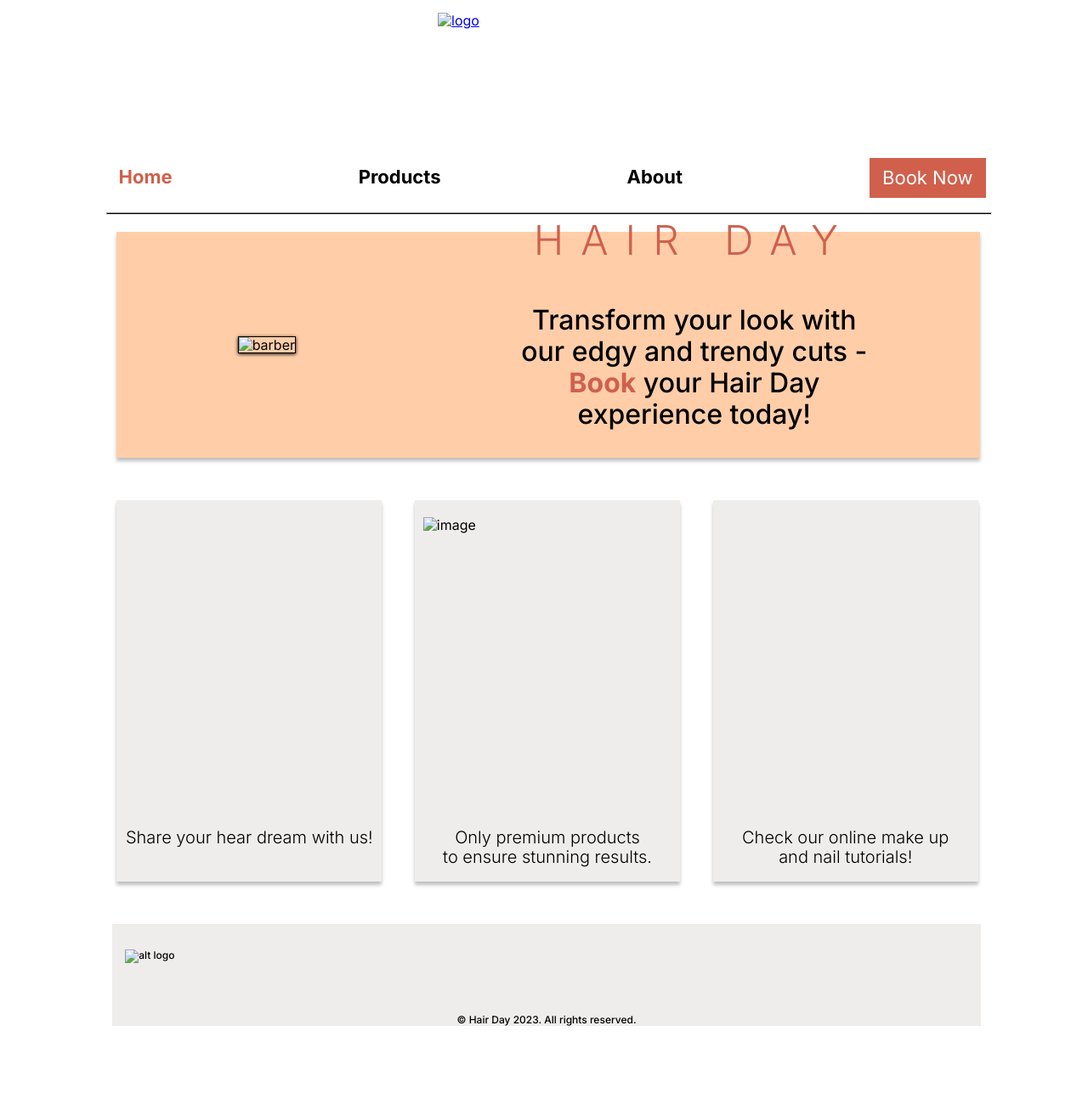
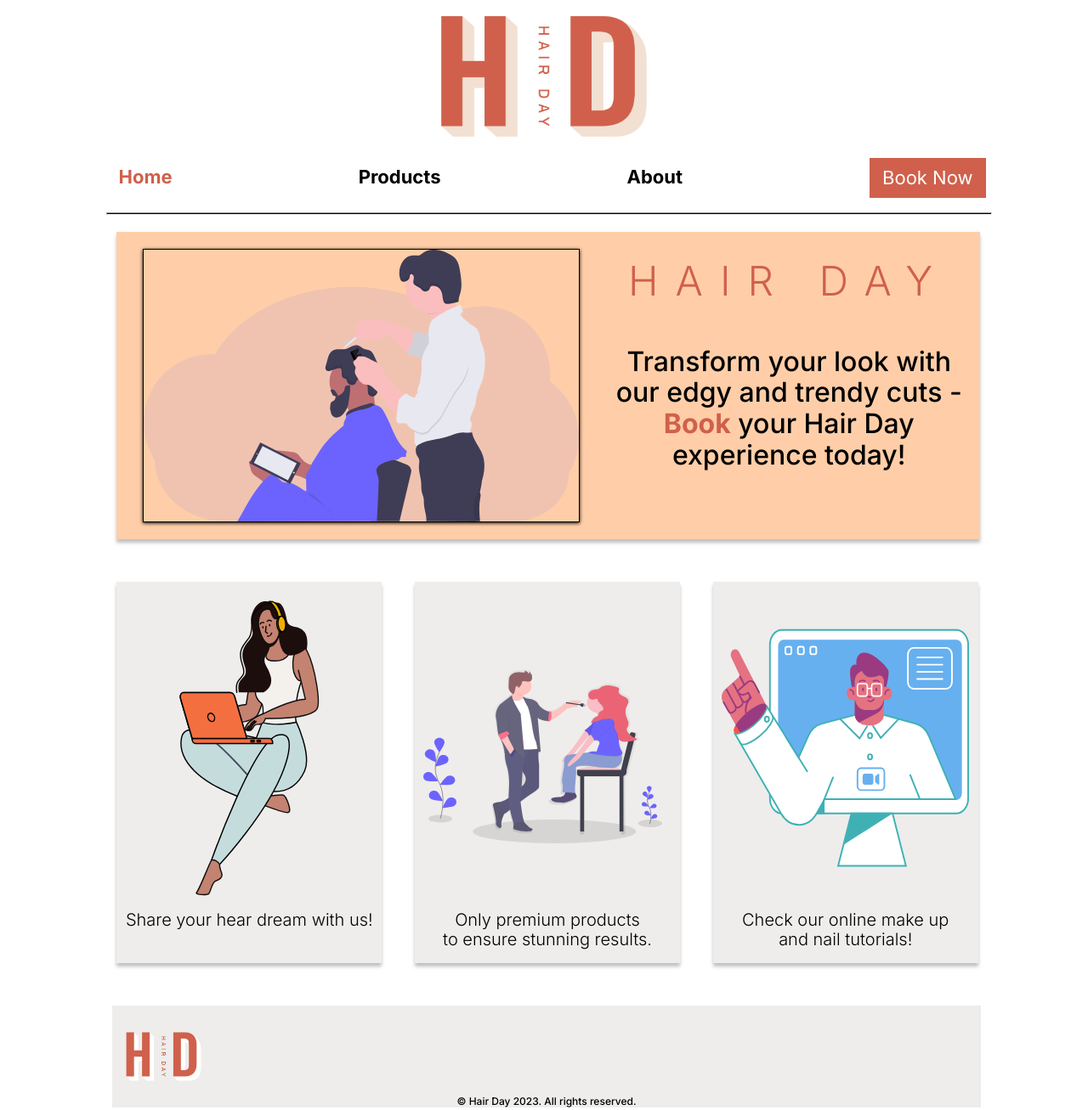
Before and after one commit to Arthwr/HairDay-website, a plain HTML site: page index.html in a window 1280 px wide. Shown: the whole page at 85% size. Before the commit the page ends 1258 px from the top, so only its background shows below. Drawn offline with Linux system fonts and the light colour scheme; the site is published under a folder, as on GitHub Pages, so addresses that start at the root find nothing.

Commit message:
fix pictures src and layout

```diff
--- a/css/styles.css
+++ b/css/styles.css
@@ -68,10 +68,6 @@ hr {
   box-shadow: 1px 1px #d0604c, 2px 2px #d0604c, 3px 3px #d0604c;
   -webkit-transform: translateX(-3px);
   transform: translateX(-3px);
-}
-
-#book:hover {
-  /* box-shadow: 0 0 10px #d0604c; */
 }
 
 .navlink a:hover {
@@ -342,7 +338,7 @@ footer {
 }
 
 /* Laptop L */
-@media (max-width: 1070px) {
+@media (max-width: 1105px) {
   h1 {
     font-size: 2.5em;
   }
--- a/index.html
+++ b/index.html
@@ -17,7 +17,7 @@
     <div class="head">
       <header>
         <a href="index.html">
-          <img class="main-logo" src="/logo/Artboard 19.png" alt="logo"
+          <img class="main-logo" src="logo/Artboard 19.png" alt="logo"
         /></a>
       </header>
       <nav>
@@ -45,7 +45,7 @@
           <div class="barber-container">
             <img
               id="barber"
-              src="/svg/barber.svg"
+              src="svg/barber.svg"
               alt="barber"
               width="auto"
               height="auto"
@@ -65,13 +65,13 @@
       <div class="info-flex">
         <a href="book-form.html">
           <div class="info">
-            <img src="/svg/laptop-girl.svg" alt="" />
+            <img src="svg/laptop-girl.svg" alt="" />
             <h2>Share your hear dream with us!</h2>
           </div>
         </a>
         <a href="products.html">
           <div class="info">
-            <img src="/svg/makeup.svg" alt="image" />
+            <img src="svg/makeup.svg" alt="image" />
             <h2>
               Only premium products <br />
               to ensure stunning results.
@@ -80,7 +80,7 @@
         </a>
         <a href="#" class="hamburger">
           <div class="info">
-            <img src="/svg/tutorial.svg" alt="" />
+            <img src="svg/tutorial.svg" alt="" />
             <h2>
               Check our online make up <br />
               and nail tutorials!
@@ -94,7 +94,7 @@
         <div class="footer">
           <div id="alt-logo">
             <img
-              src="/logo/Artboard 1.png"
+              src="logo/Artboard 1.png"
               alt="alt logo"
               width="auto"
               height="auto"
```
Also changed, not shown: about.html (+2 -2 lines), book-form.html (+2 -2 lines), products.html (+2 -2 lines).
